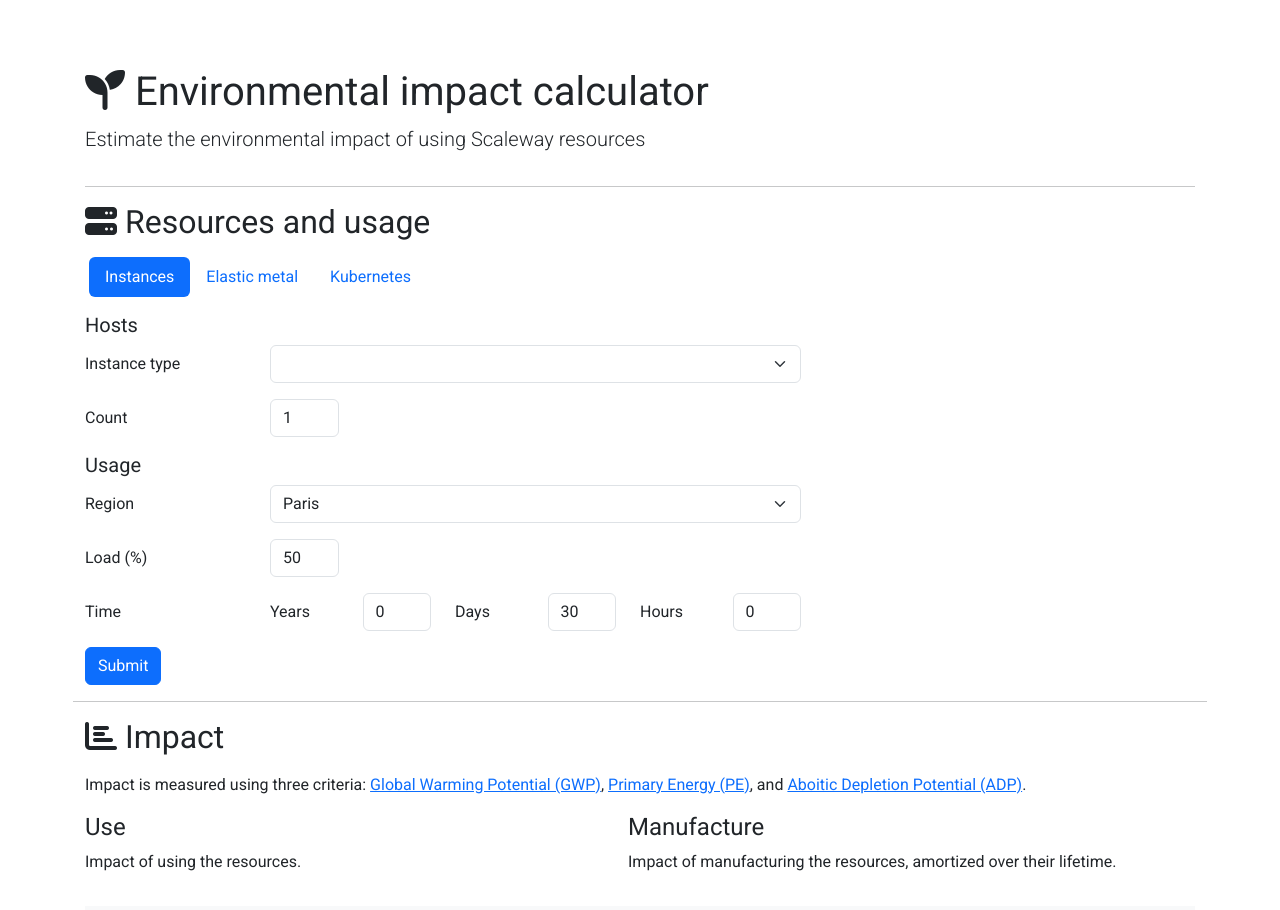
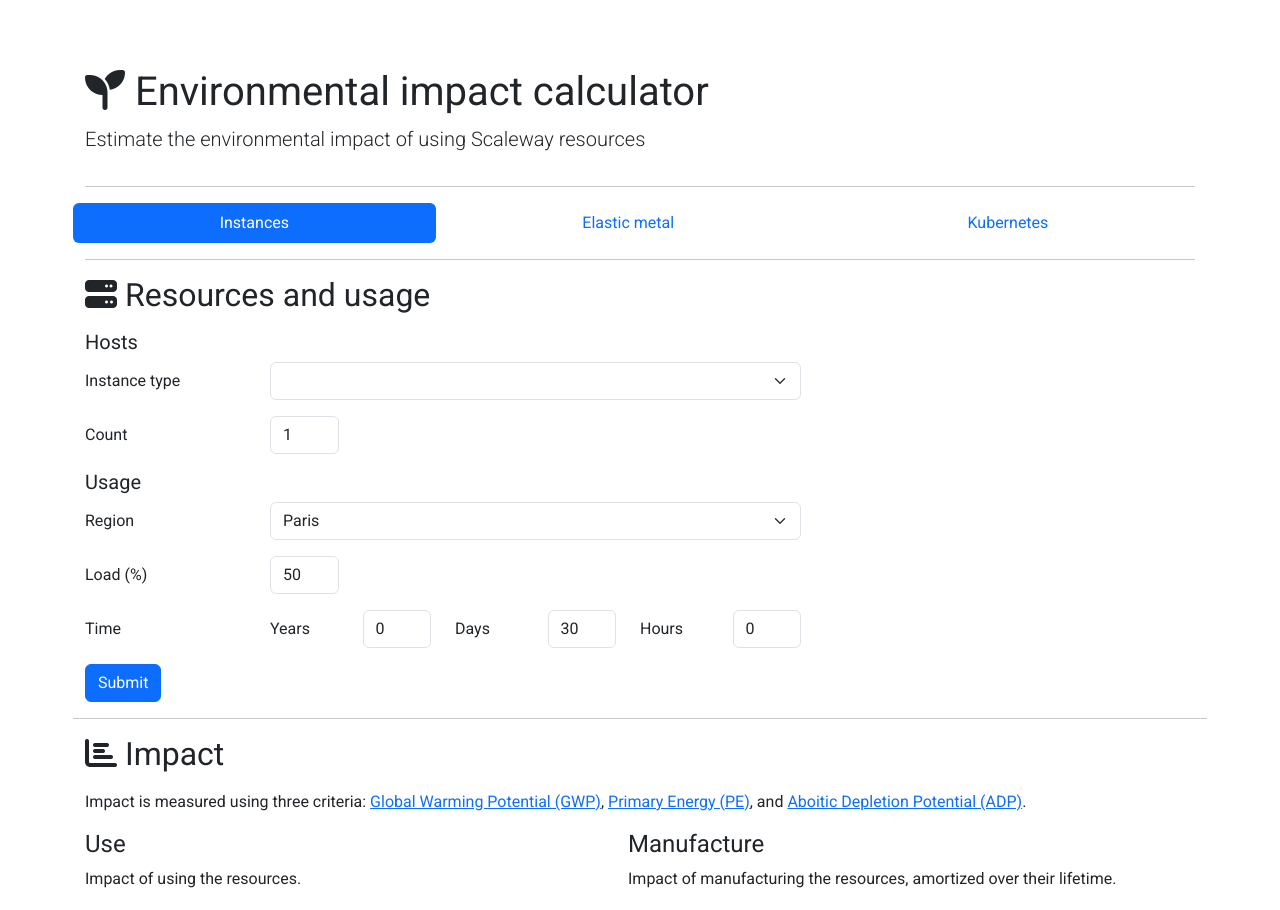
Before and after one commit to Shillaker/scw-environmental-footprint, a plain HTML site: page site/index.html in a window 1280 px wide. Shown: the top 910 px of the page. Drawn offline with nearby package versions, Linux system fonts and the light colour scheme; no server answers.

Commit message:
More formatting

```diff
--- a/site/index.html
+++ b/site/index.html
@@ -37,11 +37,10 @@
       </div>
 
       <hr class="mt-3"/>
-      <h2 class="mb-3"><i class="fa-solid fa-server"></i> Resources and usage</h2>
 
       <!-- Tabs -->
-      <div class="row ms-1">
-        <ul class="nav nav-pills mb-3" id="pills-tab" role="tablist">
+      <div class="row justify-content-center">
+        <ul class="nav nav-pills nav-fill" id="pills-tab">
           <!-- Instances -->
           <li class="nav-item" role="presentation">
             <button class="nav-link active" id="pills-instance-tab" data-bs-toggle="pill" data-bs-target="#pills-instance" type="button" role="tab">Instances</button>
@@ -58,6 +57,10 @@
           </li>
         </ul>
       </div>
+
+      <hr class="mt-3"/>
+
+      <h2 class="mb-3"><i class="fa-solid fa-server"></i> Resources and usage</h2>
 
       <div class="row">
         <!-- Form -->
```
